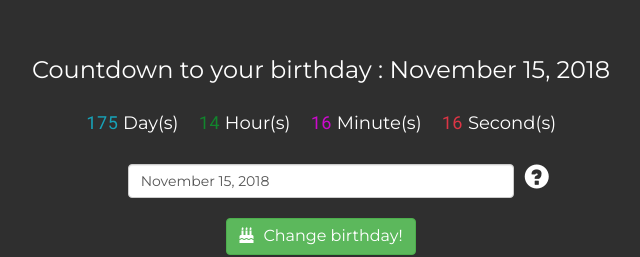
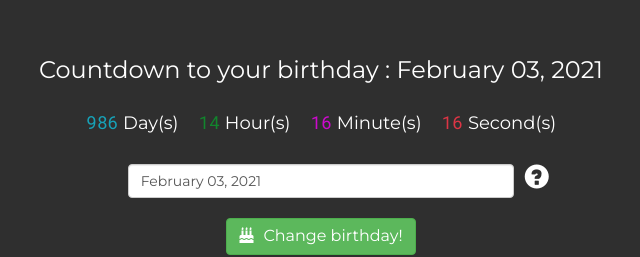
Before and after one commit to ppppbn/react-countdown-app, a React (Create React App) app: page / in a window 1280 px wide. Shown: the part 221-478 px from the top of the page, without its empty margins (319-959 px from the left). Built offline with nearby package versions, Linux system fonts and the light colour scheme.

Commit message:
Change bd

```diff
--- a/src/App.js
+++ b/src/App.js
@@ -12,7 +12,7 @@ class App extends PureComponent {
   constructor(props) {
     super(props);
     this.state = {
-      birthday : "November 15, 2018",
+      birthday : "February 03, 2021",
       birthdayToSeconds : 0,
       screen : SCREEN_STATE.countdown
     };
```
